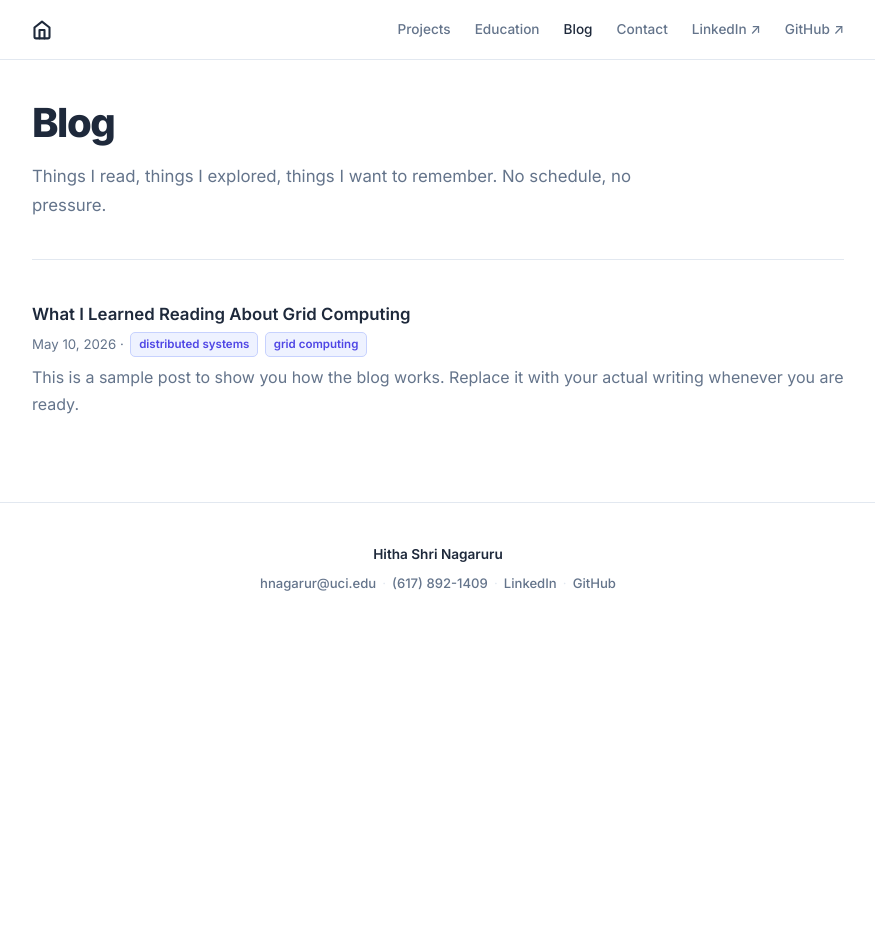
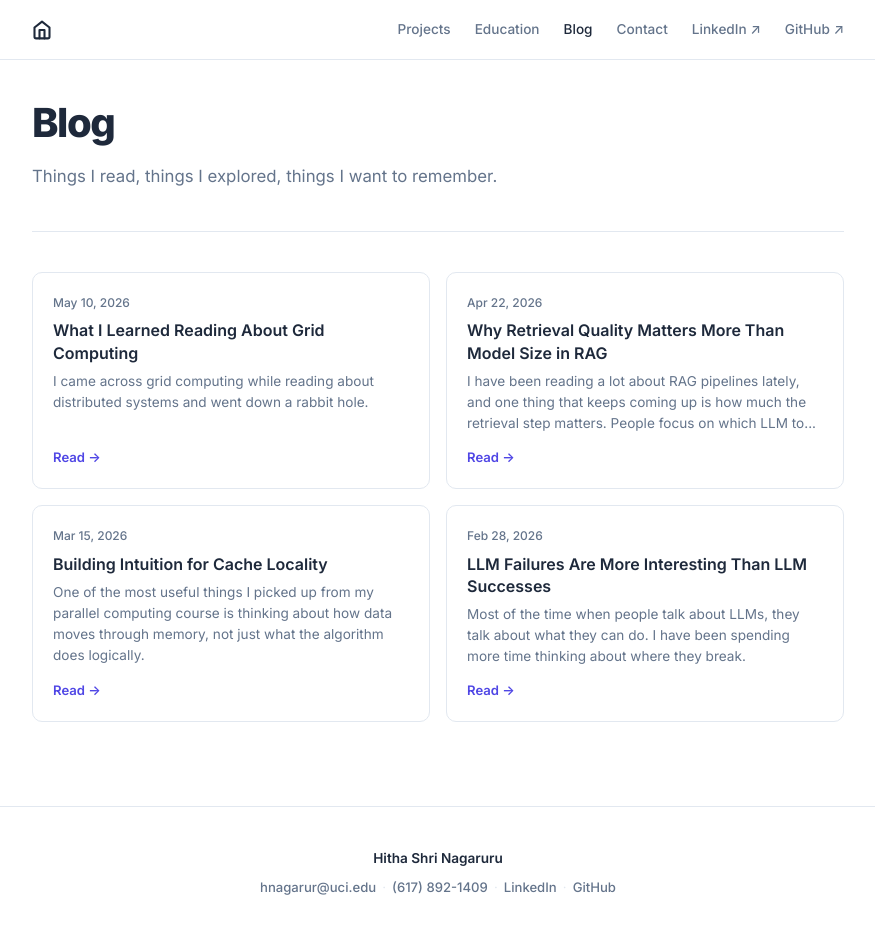
Before and after one commit to hithashri/hithashri.github.io, a Jekyll site: the page built from blog.md, in a window 1280 px wide and 952 px high. Shown: the top 934 px of the window, without its empty margins (202-1077 px from the left). Built offline with Jekyll 4.4.1, drawn with Linux system fonts in a browser that asks for light colours.

Commit message:
trying ui 7

```diff
--- /dev/null
+++ b/_posts/2026-02-28-llm-failures-are-interesting.md
@@ -0,0 +1,10 @@
+---
+title: "LLM Failures Are More Interesting Than LLM Successes"
+date: 2026-02-28
+---
+
+Most of the time when people talk about LLMs, they talk about what they can do. I have been spending more time thinking about where they break.
+
+Hallucinations, unsafe outputs, confident but wrong answers. These are not just edge cases. They are patterns, and understanding why they happen tells you a lot more about how these models work than a clean demo ever will.
+
+That is partly why I started building the validation framework. I wanted a structured way to catch these failures early, not just observe them after the fact. The toxicity layer and grounding checks are not about restricting the model. They are about understanding its boundaries.
--- /dev/null
+++ b/_posts/2026-03-15-cache-locality-intuition.md
@@ -0,0 +1,10 @@
+---
+title: "Building Intuition for Cache Locality"
+date: 2026-03-15
+---
+
+One of the most useful things I picked up from my parallel computing course is thinking about how data moves through memory, not just what the algorithm does logically.
+
+When I benchmarked all six loop orderings for matrix multiplication, the performance difference was massive, even though every ordering produces the exact same result. The only difference was memory access patterns. Sequential access along rows in row-major storage gave the best cache hit rates. Striding across columns destroyed performance.
+
+It changed how I look at code. Now I think about where the data lives and how it flows, not just the Big-O complexity.
--- /dev/null
+++ b/_posts/2026-04-22-rag-retrieval-matters.md
@@ -0,0 +1,10 @@
+---
+title: "Why Retrieval Quality Matters More Than Model Size in RAG"
+date: 2026-04-22
+---
+
+I have been reading a lot about RAG pipelines lately, and one thing that keeps coming up is how much the retrieval step matters. People focus on which LLM to use, but if the retriever pulls in irrelevant or noisy context, even the best model will produce unreliable output.
+
+What surprised me is how much of a difference BM25 still makes as a baseline. Semantic search with embeddings is powerful, but combining it with keyword-based ranking often gives better results than either alone.
+
+This connects directly to the validation framework I am building at UCI. If the retrieved evidence is poor, the grounding check fails regardless of the model. Retrieval quality is the foundation.
--- a/_posts/2026-05-10-grid-computing.md
+++ b/_posts/2026-05-10-grid-computing.md
@@ -1,29 +1,12 @@
 ---
 title: "What I Learned Reading About Grid Computing"
 date: 2026-05-10
-tags: [distributed systems, grid computing]
 ---
 
-*This is a sample post to show you how the blog works. Replace it with your actual writing whenever you are ready.*
-
-## What caught my attention
-
-I came across grid computing while reading about distributed systems and went down a rabbit hole. Here is what I found interesting.
-
-## The basics
+I came across grid computing while reading about distributed systems and went down a rabbit hole.
 
 Grid computing is about pooling together resources from multiple machines, often across different locations, to work on a shared problem. Unlike a cluster where machines are tightly coupled, a grid is more loosely connected. Machines can join and leave.
 
-## How it connects to what I already know
-
 Coming from parallel computing coursework, the tradeoffs felt familiar: communication overhead vs. compute gain, resource allocation under contention, the cost of coordination. But grid computing adds another layer because the machines are not necessarily in the same network or even the same organization.
 
-## What I want to explore next
-
-- How grid computing influenced early cloud architectures
-- The scheduling problem in heterogeneous grids
-- Whether any of these ideas show up in modern federated learning setups
-
----
-
-*These posts are my reading notes. I write them to organize what I learned and to have something to come back to later.*
+What I want to explore next: how grid computing influenced early cloud architectures, the scheduling problem in heterogeneous grids, and whether any of these ideas show up in modern federated learning setups.
--- a/assets/css/main.css
+++ b/assets/css/main.css
@@ -517,42 +517,57 @@ blockquote {
 
 /* ---- Blog ---- */
 
-.blog-post-preview {
-  padding: 1.25rem 0;
-  border-bottom: 1px solid var(--border);
+.blog-grid {
+  display: grid;
+  grid-template-columns: repeat(2, 1fr);
+  gap: 1rem;
+  margin: 1.25rem 0;
 }
 
-.blog-post-preview:first-of-type {
-  padding-top: 0;
+.blog-card {
+  display: flex;
+  flex-direction: column;
+  border: 1px solid var(--border);
+  border-radius: var(--radius);
+  padding: 1.25rem;
+  background: var(--bg);
+  text-decoration: none;
+  transition: all 0.2s ease;
 }
 
-.blog-post-preview:last-of-type {
-  border-bottom: none;
-}
-
-.blog-post-preview h3 {
-  margin-bottom: 0.2rem;
-}
-
-.blog-post-preview h3 a {
-  color: var(--text);
+.blog-card:hover {
+  border-color: #c7d2fe;
+  box-shadow: 0 6px 20px var(--shadow-md);
+  transform: translateY(-2px);
   text-decoration: none;
 }
 
-.blog-post-preview h3 a:hover {
-  color: var(--primary);
-}
-
-.blog-post-preview .meta {
-  display: flex;
-  align-items: center;
-  gap: 0.4rem;
-  flex-wrap: wrap;
+.blog-card-date {
+  font-size: 0.75rem;
+  font-weight: 500;
+  color: var(--text-muted);
   margin-bottom: 0.4rem;
 }
 
-.blog-post-preview p:last-child {
-  margin-bottom: 0;
+.blog-card h3 {
+  font-size: 1rem;
+  color: var(--text);
+  margin-bottom: 0.4rem;
+  line-height: 1.4;
+}
+
+.blog-card p {
+  font-size: 0.85rem;
+  color: var(--text-muted);
+  margin-bottom: 0.75rem;
+  line-height: 1.55;
+  flex-grow: 1;
+}
+
+.blog-card-read {
+  font-size: 0.82rem;
+  font-weight: 600;
+  color: var(--primary);
 }
 
 /* ---- Back Link ---- */
@@ -634,6 +649,7 @@ blockquote {
   .nav-toggle { display: flex; }
 
   .card-grid { grid-template-columns: 1fr; }
+  .blog-grid { grid-template-columns: 1fr; }
   .impact-grid { grid-template-columns: repeat(2, 1fr); }
   .competency-grid { grid-template-columns: 1fr; }
 
--- a/blog.md
+++ b/blog.md
@@ -5,17 +5,20 @@ permalink: /blog/
 
 # Blog
 
-<p class="page-intro">Things I read, things I explored, things I want to remember. No schedule, no pressure.</p>
+<p class="page-intro">Things I read, things I explored, things I want to remember.</p>
 
 ---
 
+<div class="blog-grid">
 {% for post in site.posts %}
-<div class="blog-post-preview">
-  <h3><a href="{{ post.url }}">{{ post.title }}</a></h3>
-  <p class="meta">{{ post.date | date: "%B %d, %Y" }}{% if post.tags.size > 0 %} · {% for tag in post.tags %}<span class="badge">{{ tag }}</span> {% endfor %}{% endif %}</p>
-  <p>{{ post.excerpt | strip_html | truncatewords: 40 }}</p>
+  <a href="{{ post.url }}" class="blog-card">
+    <span class="blog-card-date">{{ post.date | date: "%b %d, %Y" }}</span>
+    <h3>{{ post.title }}</h3>
+    <p>{{ post.excerpt | strip_html | truncatewords: 30 }}</p>
+    <span class="blog-card-read">Read →</span>
+  </a>
+{% endfor %}
 </div>
-{% endfor %}
 
 {% if site.posts.size == 0 %}
 <p>Nothing here yet. Check back soon.</p>
```
